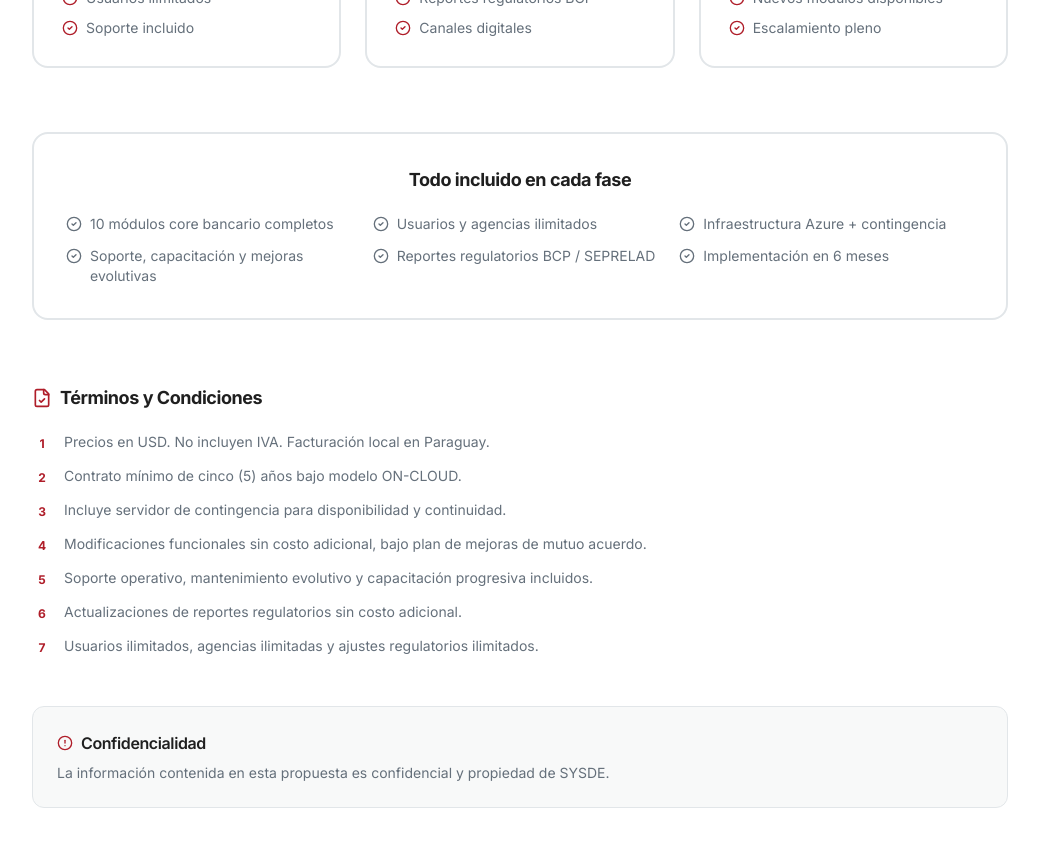
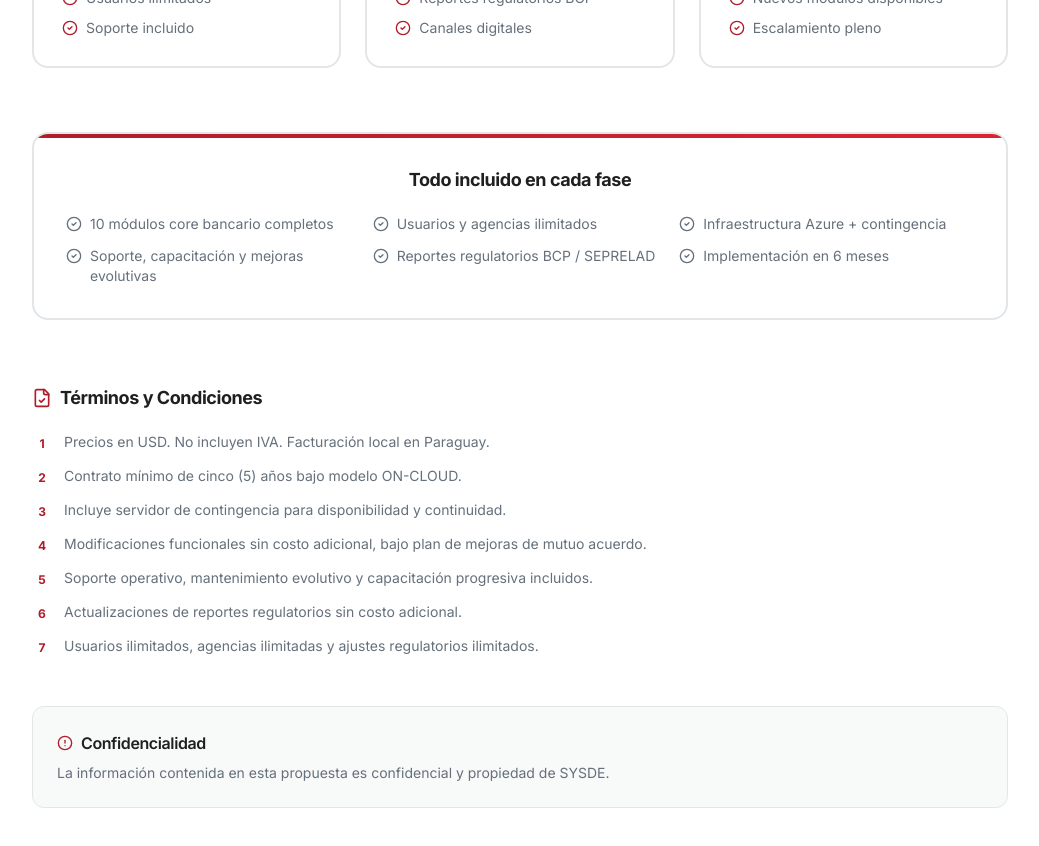
Before and after one commit to awt-spec/bancoatlas-propuesta, a React (Vite) app: page / in a window 1280 px wide. Shown: the part 6500-7346 px from the top of the page, without its empty margins (120-1159 px from the left). Built offline with nearby package versions, Linux system fonts and the light colour scheme; no server answers; the HTML template or start-up script is replaced by a standard one.

Commit message:
Preceding changes

```diff
--- a/src/components/proposal/EconomicProposal.tsx
+++ b/src/components/proposal/EconomicProposal.tsx
@@ -119,8 +119,8 @@ const EconomicProposal = () => (
         transition={{ duration: 0.7, ease }}
         className="mb-16"
       >
-        <div className="p-8 rounded-2xl border-2 border-sysde-blue/25 bg-sysde-blue/[0.03] relative overflow-hidden">
-          <div className="absolute top-0 left-0 w-full h-1 bg-gradient-sysde-blue" />
+        <div className="p-8 rounded-2xl border-2 border-sysde-red/25 bg-sysde-red/[0.03] relative overflow-hidden">
+          <div className="absolute top-0 left-0 w-full h-1 bg-gradient-sysde" />
           <h4 className="font-bold text-foreground text-lg mb-5 text-center">Todo incluido en cada fase</h4>
           <div className="grid sm:grid-cols-2 lg:grid-cols-3 gap-3">
             {inclusions.map((item, i) => (
```
